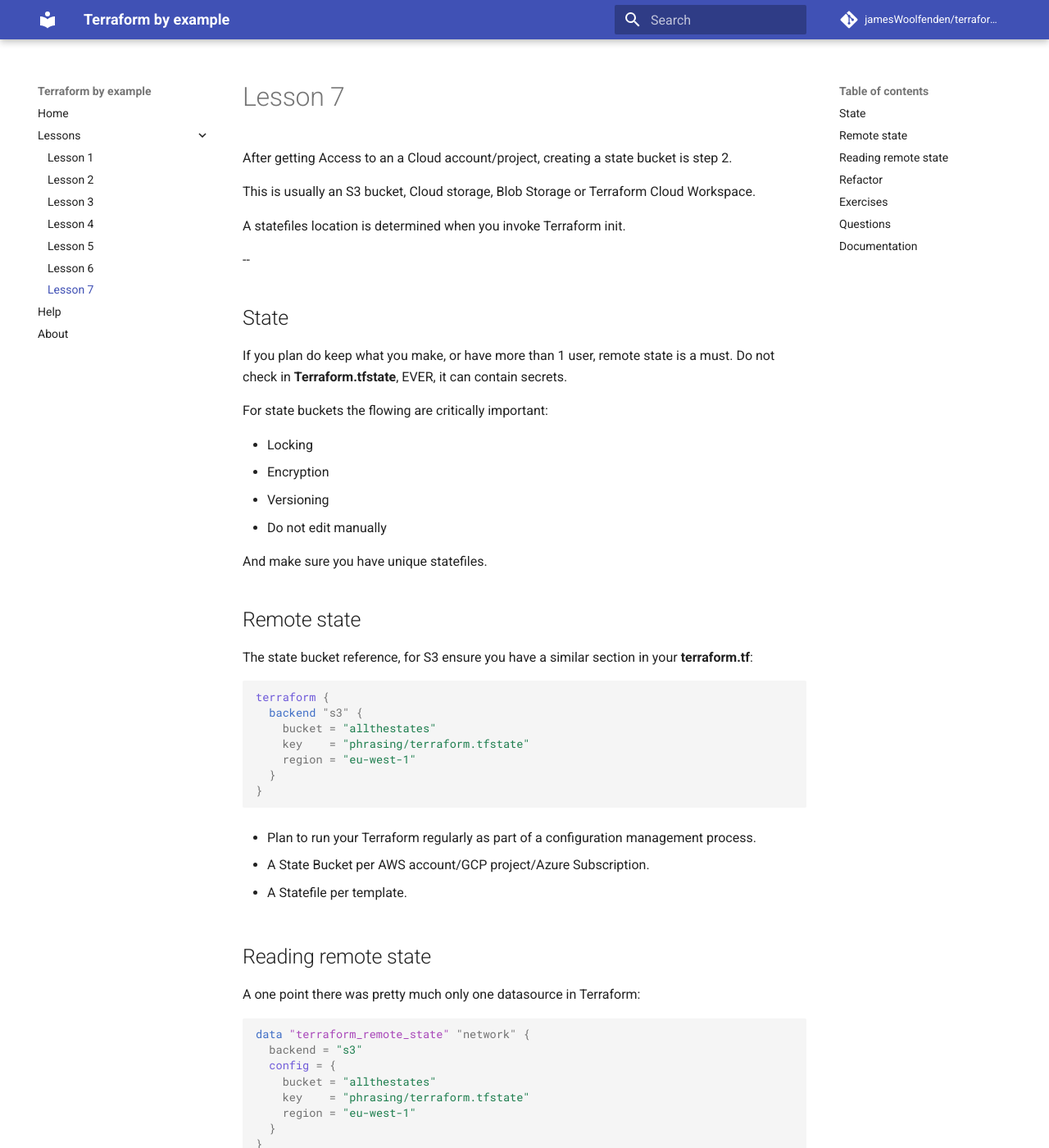
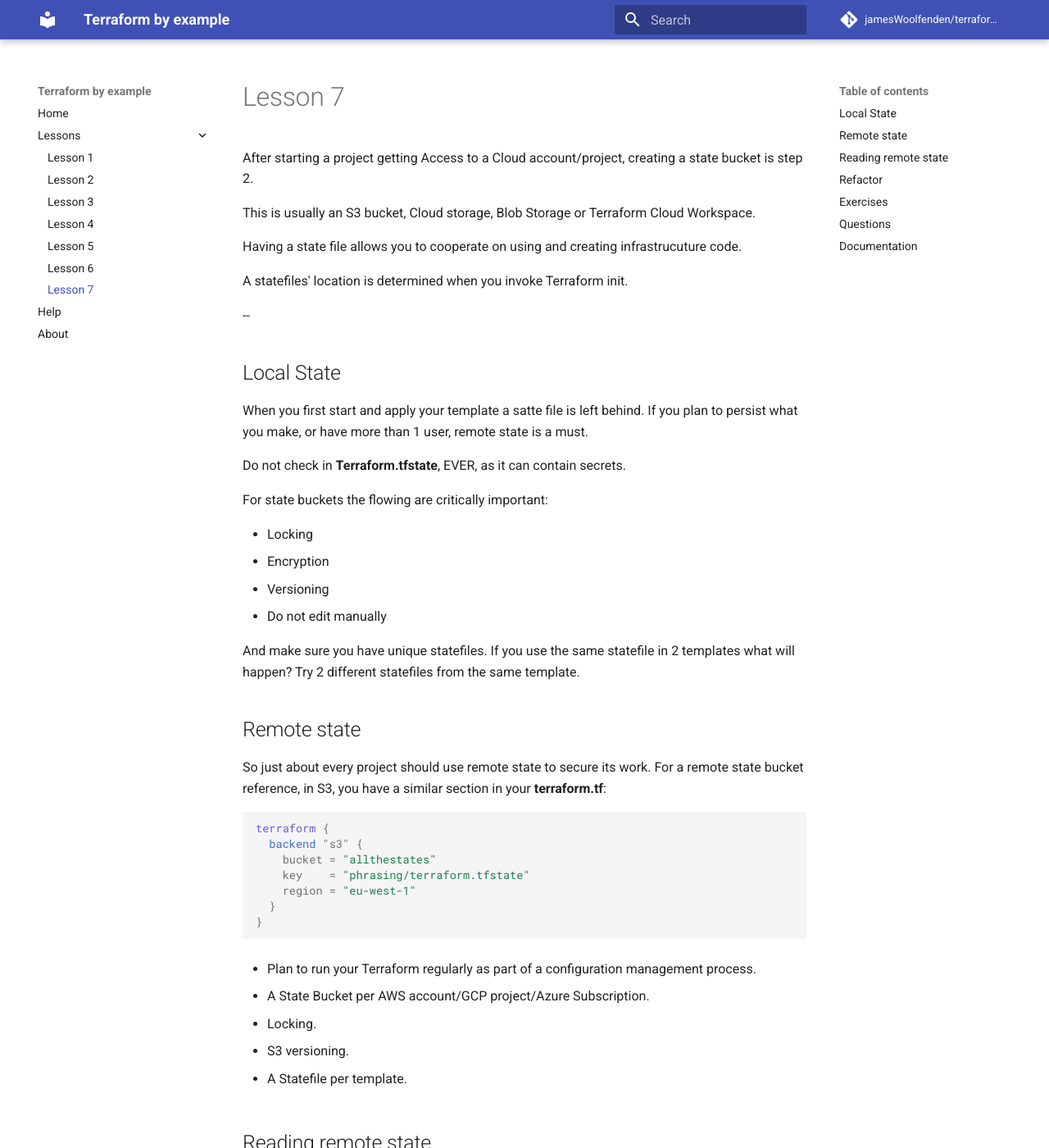
Before and after one commit to JamesWoolfenden/terraform-by-example, an MkDocs documentation site: the page built from docs/lesson7.md, in a window 1280 px wide and 1400 px high. Shown: the whole window at 82% size. Built offline with MkDocs 1.6.1 and Material for MkDocs 9.7.7, drawn with Linux system fonts in a browser that asks for light colours; comment, search, counter and statistics services are not loaded.

Commit message:
Update lesson7.md

````diff
--- a/docs/lesson7.md
+++ b/docs/lesson7.md
@@ -1,17 +1,21 @@
 # Lesson 7
 
-After getting Access to an a Cloud account/project, creating a state bucket is step 2.
+After starting a project getting Access to a Cloud account/project, creating a state bucket is step 2.
 
 This is usually an S3 bucket, Cloud storage, Blob Storage or Terraform Cloud Workspace.
 
-A statefiles location is determined when you invoke Terraform init.
+Having a state file allows you to cooperate on using and creating infrastrucuture code.
+
+A statefiles' location is determined when you invoke Terraform init.
 
 --
 
-## State
+## Local State
 
-If you plan do keep what you make, or have more than 1 user, remote state is a must.
-Do not check in **Terraform.tfstate**, EVER, it can contain secrets.
+When you first start and apply your template a satte file is left behind.
+If you plan to persist what you make, or have more than 1 user, remote state is a must.
+
+Do not check in **Terraform.tfstate**, EVER, as it can contain secrets.
 
 For state buckets the flowing are critically important:
 
@@ -20,11 +24,12 @@ For state buckets the flowing are critically important:
 - Versioning
 - Do not edit manually
 
-And make sure you have unique statefiles.
+And make sure you have unique statefiles. If you use the same statefile in 2 templates what will happen? Try 2 different statefiles from the same template.
 
 ## Remote state
 
-The state bucket reference, for S3 ensure you have a similar section in your **terraform.tf**:
+So just about every project should use remote state to secure its work.
+For a remote state bucket reference, in S3, you have a similar section in your **terraform.tf**:
 
 ```HCL
 terraform {
@@ -39,6 +44,10 @@ terraform {
 - Plan to run your Terraform regularly as part of a configuration management process.
 
 - A State Bucket per AWS account/GCP project/Azure Subscription.
+
+- Locking.
+
+- S3 versioning.
 
 - A Statefile per template.
 
````
